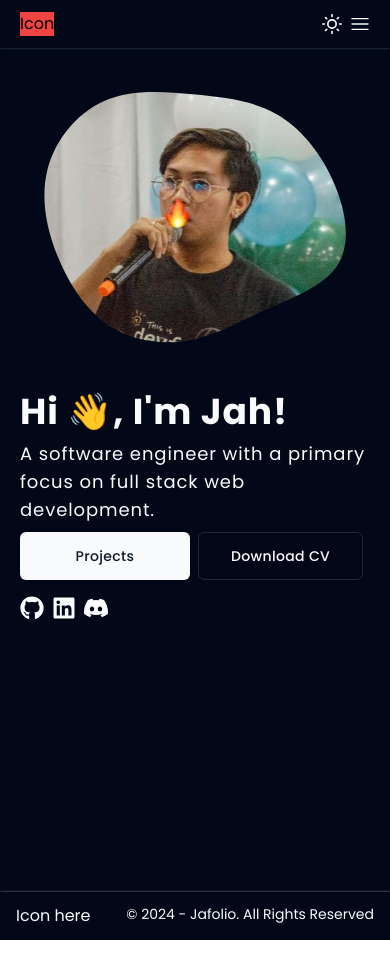
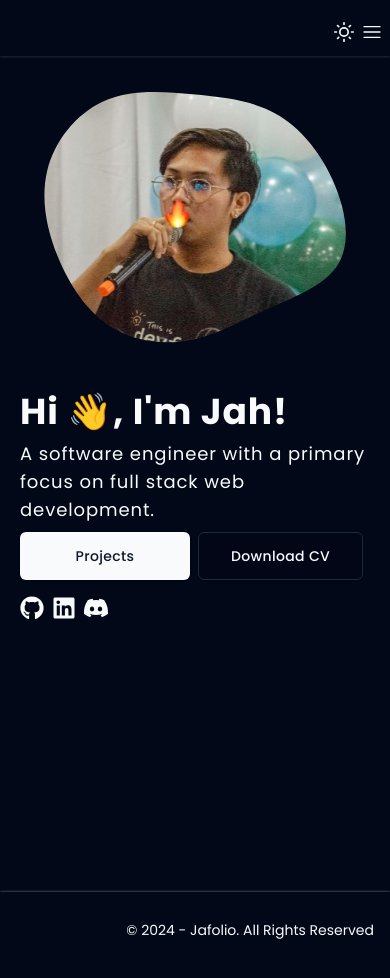
Before and after one commit to jah09/jahfolioversion2, a React (Vite) app: page / in a window 390 px wide. Before the commit the page ends 940 px from the top, so only its background shows below. Built offline with nearby package versions, Linux system fonts and the light colour scheme; no server answers.

Commit message:
feature/logo

```diff
--- a/src/components/layout/Footer.tsx
+++ b/src/components/layout/Footer.tsx
@@ -4,7 +4,21 @@ import { SiShadcnui } from "react-icons/si";
 import { TbBrandReactNative } from "react-icons/tb";
 import { FaLinkedin } from "react-icons/fa";
 import gmail from "@/assets/svg/gmail.svg";
+import myLogo_dark from "@/assets/image/myLogo_dark.gif";
+import myLogo_light from "@/assets/image/myLogo_light.gif";
+import { useTheme } from "@/hooks/useTheme";
+
+/**
+ * Footer component.
+ *
+ * This component renders a footer section with a logo, copyright information, and social media links.
+ *
+ * @returns {JSX.Element} The footer component.
+ */
 const Footer = () => {
+  //state
+  const { darkMode } = useTheme();
+
   //Event Handler
   const handleSocmedButton = (buttonType: string) => {
     if (buttonType === "linkedin") {
@@ -14,8 +28,8 @@ const Footer = () => {
         "noreferrer"
       );
     } else {
-       window.location.href =
-         "mailto:jlsuhot@gmail.com?subject=Contact from portfolio";
+      window.location.href =
+        "mailto:jlsuhot@gmail.com?subject=Contact from portfolio";
       // TODO:// Add discord link
       // window.open("https://discord.com/.duck09", "_blank", "noreferrer");
     }
@@ -24,8 +38,20 @@ const Footer = () => {
     <section className="">
       {/* max-sm:bg-red-500 sm:bg-blue-200 md:bg-green-500 lg:bg-orange-500*/}
       <div className="p-3 bg-background shadow shadow-accentForeground w-screen lg:px-[100px]  xl:px-[100px]  flex justify-between  max-sm:px-4  sm:px-4 md:px-4   ">
-        <div>
-          <h1 className="text-foreground">Icon here</h1>
+        <div className="md:px-2 max-sm:px-0 sm:px-0 z-50 py-1 lg:px-2">
+          {!darkMode ? (
+            <img
+              src={myLogo_light}
+              alt="logo"
+              className="w-14 h-14 rounded-full"
+            />
+          ) : (
+            <img
+              src={myLogo_dark}
+              alt="logo"
+              className="w-14 h-14 rounded-full"
+            />
+          )}
         </div>
 
         <div className="md:flex-col md:flex items-center  max-sm:hidden sm:hidden">
@@ -51,11 +77,11 @@ const Footer = () => {
             </span>
             Gmail
           </p>
-          <div className="text-foreground mt-2 text-sm  ">
+          <div className="text-foreground mt-2 text-sm">
             © 2024 - Jafolio. All Rights Reserved
           </div>
         </div>
-        <div className="text-foreground  text-sm  max-sm:block md:hidden sm:block">
+        <div className="text-foreground  text-sm  max-sm:block md:hidden sm:block max-sm:mt-4 sm:mt-4">
           © 2024 - Jafolio. All Rights Reserved
         </div>
         {/* <div className="text-foreground ">
--- a/src/components/layout/Header.tsx
+++ b/src/components/layout/Header.tsx
@@ -7,15 +7,19 @@ import { RiMoonClearFill } from "react-icons/ri";
 import { FiSun } from "react-icons/fi";
 import { RxHamburgerMenu } from "react-icons/rx";
 import { IoMdClose } from "react-icons/io";
-import { motion } from "framer-motion";
+import myLogo_dark from "@/assets/image/myLogo_dark.gif";
+import myLogo_light from "@/assets/image/myLogo_light.gif";
+import { useTheme } from "@/hooks/useTheme";
 const Header = () => {
   //state
-  const [darkMode, setDarkMode] = useState<boolean>(true);
+  const { darkMode, toggleDarkMode } = useTheme();
   const [showMenu, setShowMenu] = useState<boolean>(false);
-  //toogle darkmode
-  const toggleDarkMode = () => {
-    setDarkMode(!darkMode);
-  };
+
+  // const [darkMode, setDarkMode] = useState<boolean>(true);
+  // //toogle darkmode
+  // const toggleDarkMode = () => {
+  //   setDarkMode(!darkMode);
+  // };
 
   //hooks
   useEffect(() => {
@@ -32,10 +36,22 @@ const Header = () => {
   };
   return (
     <nav className=" fixed top-0 w-full z-50">
-      <div className="p-3   shadow-sm shadow-accent  bg-background   w-full lg:px-[80px] xl:px-[100px] md:px-2  ">
-        <div className="flex justify-between items-center   md:px-2 max-sm:px-2 z-50 ">
-          <div className="max-sm:bg-red-500 sm:bg-blue-500 md:bg-green-500 lg:bg-orange-500 xl:bg-violet-500">
-            Icon{" "}
+      <div className="  shadow-sm shadow-accent bg-background  w-full lg:px-[80px] xl:px-[100px] md:px-2  h-14">
+        <div className="flex justify-between  items-center md:px-2 max-sm:px-2 z-50 py-1">
+          <div className="cursor-pointer">
+            {!darkMode ? (
+              <img
+                src={myLogo_light}
+                alt="logo"
+                className="w-14 h-14 rounded-full"
+              />
+            ) : (
+              <img
+                src={myLogo_dark}
+                alt="logo"
+                className="w-14 h-14 rounded-full"
+              />
+            )}
           </div>
           {/*Navbar menu  max-sm:bg-red-500 sm:bg-blue-200 md:bg-green-500 lg:bg-orange-500*/}
           <nav className="max-sm:hidden sm:hidden  md:block stroke">
@@ -120,7 +136,7 @@ const Header = () => {
             </div>
           </div>
           {/* Mobile view */}
-          <div className="sm:block md:hidden max-sm:flex max-sm:space-x-2 sm:space-x-2">
+          <div className="sm:block md:hidden max-sm:flex max-sm:space-x-2 sm:space-x-2 sm:mr-4  ">
             <button onClick={toggleDarkMode} className=" ">
               {!darkMode ? (
                 <RiMoonClearFill
@@ -134,6 +150,7 @@ const Header = () => {
                 />
               )}
             </button>
+
             <button>
               {!showMenu ? (
                 <RxHamburgerMenu
--- /dev/null
+++ b/src/context/ThemeContext.tsx
@@ -0,0 +1,23 @@
+import { createContext, ReactNode, useState } from "react";
+
+// Define the shape of the context
+interface ThemeContextProps {
+  darkMode: boolean;
+  toggleDarkMode: () => void;
+}
+// Create the context
+export const ThemeContext = createContext<ThemeContextProps | undefined>(undefined);
+// Provider component
+export const ThemeProvider = ({ children }: { children: ReactNode }) => {
+  const [darkMode, setDarkMode] = useState<boolean>(true);
+
+  const toggleDarkMode = () => {
+    setDarkMode((prev:any) => !prev);
+  };
+
+  return (
+    <ThemeContext.Provider value={{ darkMode, toggleDarkMode }}>
+      {children}
+    </ThemeContext.Provider>
+  );
+};
--- a/src/data/AboutMe/Skill/technologies.ts
+++ b/src/data/AboutMe/Skill/technologies.ts
@@ -21,12 +21,16 @@ import {
 import { IoLogoCss3 } from "react-icons/io";
 import { FaJsSquare } from "react-icons/fa";
 import { IoLogoFirebase } from "react-icons/io5";
-import { SiLaragon, SiAndroidstudio } from "react-icons/si";
 import { CgFigma } from "react-icons/cg";
 import { TbBrandDjango } from "react-icons/tb";
 import { GrMysql } from "react-icons/gr";
-import { SiXamarin } from "react-icons/si";
-import { SiPostman } from "react-icons/si";
+import {
+  SiXamarin,
+  SiPostman,
+  SiLaragon,
+  SiAndroidstudio,
+  SiInertia,
+} from "react-icons/si";
 export interface Technology {
   techLink: string;
   techName: string;
@@ -57,6 +61,16 @@ export const technologies: Technology[] = [
     techName: "Postman",
     techLink: "https://www.postman.com/",
     icon: SiPostman,
+  },
+  {
+    techName: "Vuejs",
+    techLink: "https://vuejs.org/",
+    icon: FaVuejs,
+  },
+  {
+    techName: "Inertia",
+    techLink: "https://inertiajs.com/",
+    icon: SiInertia,
   },
   {
     techName: "React Native",
@@ -108,11 +122,6 @@ export const technologies: Technology[] = [
     techName: "Python",
     techLink: "https://docs.python.org/3/",
     icon: FaPython,
-  },
-  {
-    techName: "Vuejs",
-    techLink: "https://vuejs.org/",
-    icon: FaVuejs,
   },
   {
     techName: "Git",
--- /dev/null
+++ b/src/hooks/useTheme.tsx
@@ -0,0 +1,10 @@
+import { ThemeContext } from "@/context/ThemeContext";
+import {useContext} from 'react';
+// Custom hook to use the ThemeContext
+export const useTheme = () => {
+  const context = useContext(ThemeContext);
+  if (!context) {
+    throw new Error('useTheme must be used within a ThemeProvider');
+  }
+  return context;
+};
--- a/src/index.css
+++ b/src/index.css
@@ -17,7 +17,7 @@ body * {
   }
   :root {
     --background: hsl(0, 0%, 100%);
-    --foreground: hsl(222.2, 84%, 4.9%);
+    --foreground: #020817;
     --card: hsl(0, 0%, 100%);
     --card-foreground: hsl(222.2, 84%, 4.9%);
     --popover: hsl(0, 0%, 100%);
@@ -55,7 +55,7 @@ body * {
     --secondary: hsl(217.2, 32.6%, 17.5%);
     --secondary-foreground: hsl(210, 40%, 98%);
     --muted: rgb(30, 41, 59);
-    --muted-foreground: hsl(215, 20.2%, 65.1%);
+    --muted-foreground: #94a3b8;
     --accent: hsl(217.2, 32.6%, 17.5%);
     --accent-foreground: hsl(210, 40%, 98%);
     --destructive: hsl(0, 62.8%, 30.6%);
--- a/src/main.tsx
+++ b/src/main.tsx
@@ -1,10 +1,12 @@
-import { StrictMode } from 'react'
-import { createRoot } from 'react-dom/client'
-import App from '@/App.tsx';
-import './index.css'
-
-createRoot(document.getElementById('root')!).render(
+import { StrictMode } from "react";
+import { createRoot } from "react-dom/client";
+import App from "@/App.tsx";
+import "./index.css";
+import { ThemeProvider } from "@/context/ThemeContext";
+createRoot(document.getElementById("root")!).render(
   <StrictMode>
-    <App />
-  </StrictMode>,
-)
+    <ThemeProvider>
+      <App />
+    </ThemeProvider>
+  </StrictMode>
+);
```
Also changed, not shown: src/assets/image/myLogo_dark.gif (added), src/assets/image/myLogo_light.gif (added).
